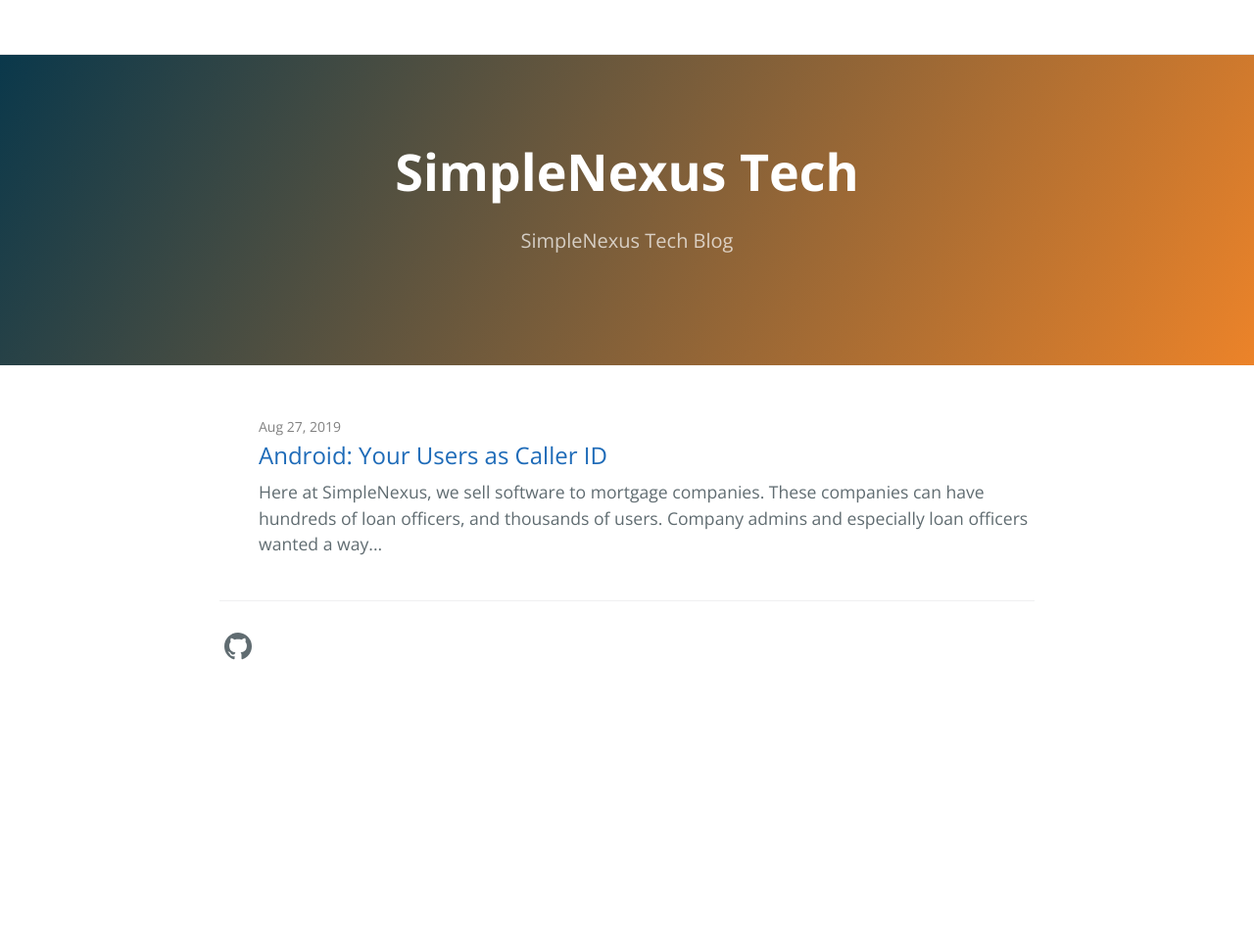
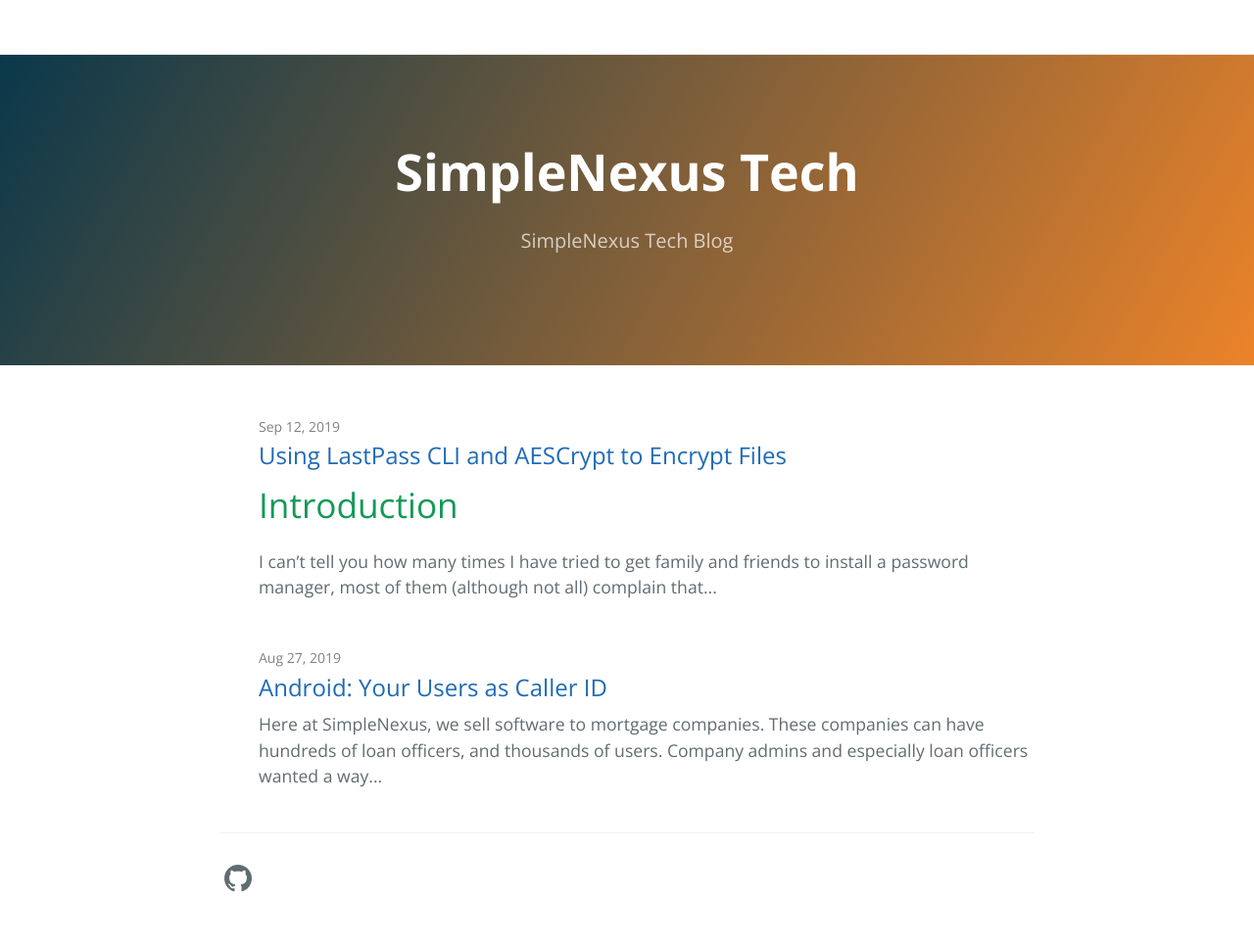
Before and after one commit to SimpleNexus/simplenexus.github.io, a Jekyll site: the page built from index.md, in a window 1280 px wide. Shown: the whole page at 98% size. Built offline with Jekyll 4.4.1, drawn with Linux system fonts in a browser that asks for light colours; before the commit the page ends 900 px from its top, so only the background shows below that; part of the change alters nothing that is shown.

Commit message:
Publish aescrypt post

```diff
--- a/_drafts/2019-02-24-using-aescrypt-and-lastpasscli.md
+++ b/_posts/2019-09-12-using-aescrypt-and-lastpasscli.md
@@ -2,7 +2,6 @@
 layout: post
 title: "Using LastPass CLI and AESCrypt to Encrypt Files"
 tagline: ""
-categories: aescrypt, lastpass, passwords, encryption, aes
 author: "Kaden Barlow"
 ---
 
```
